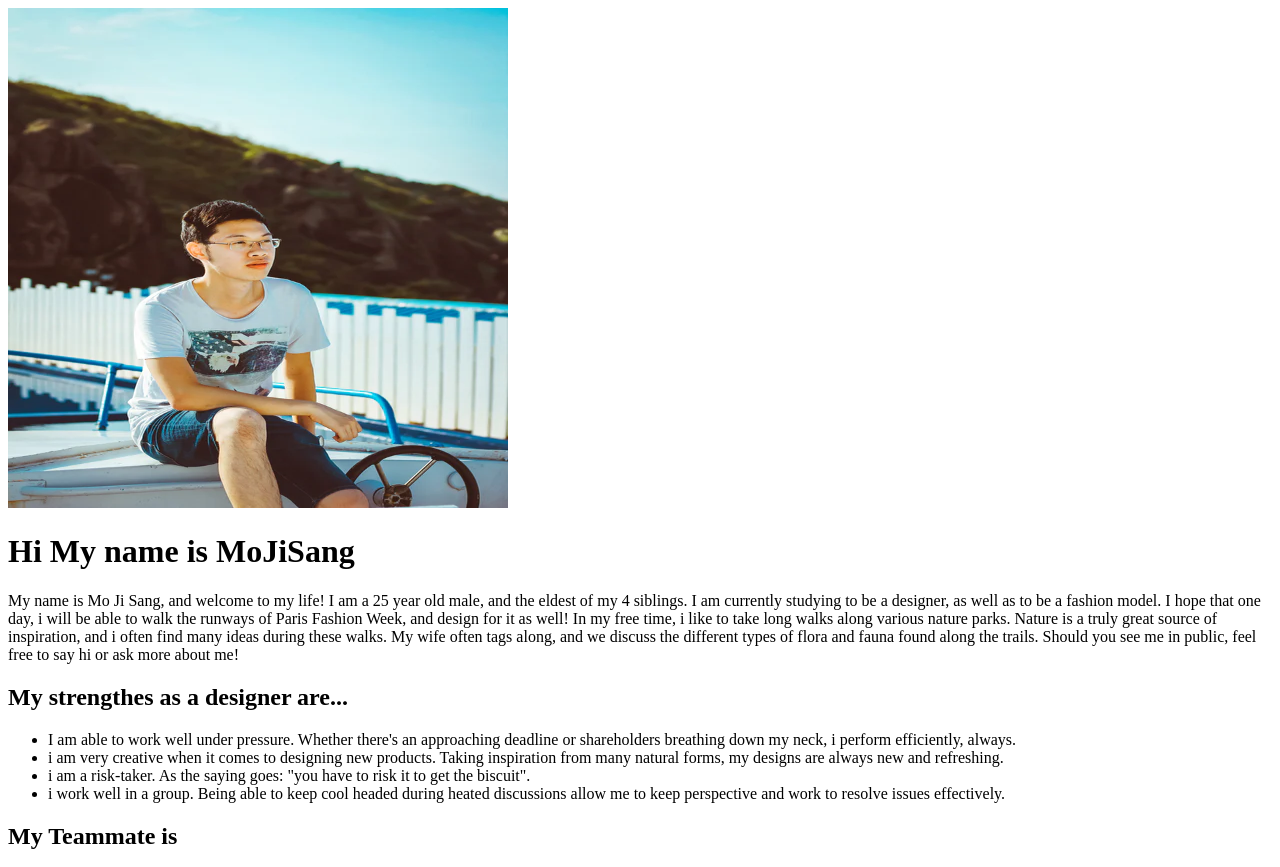
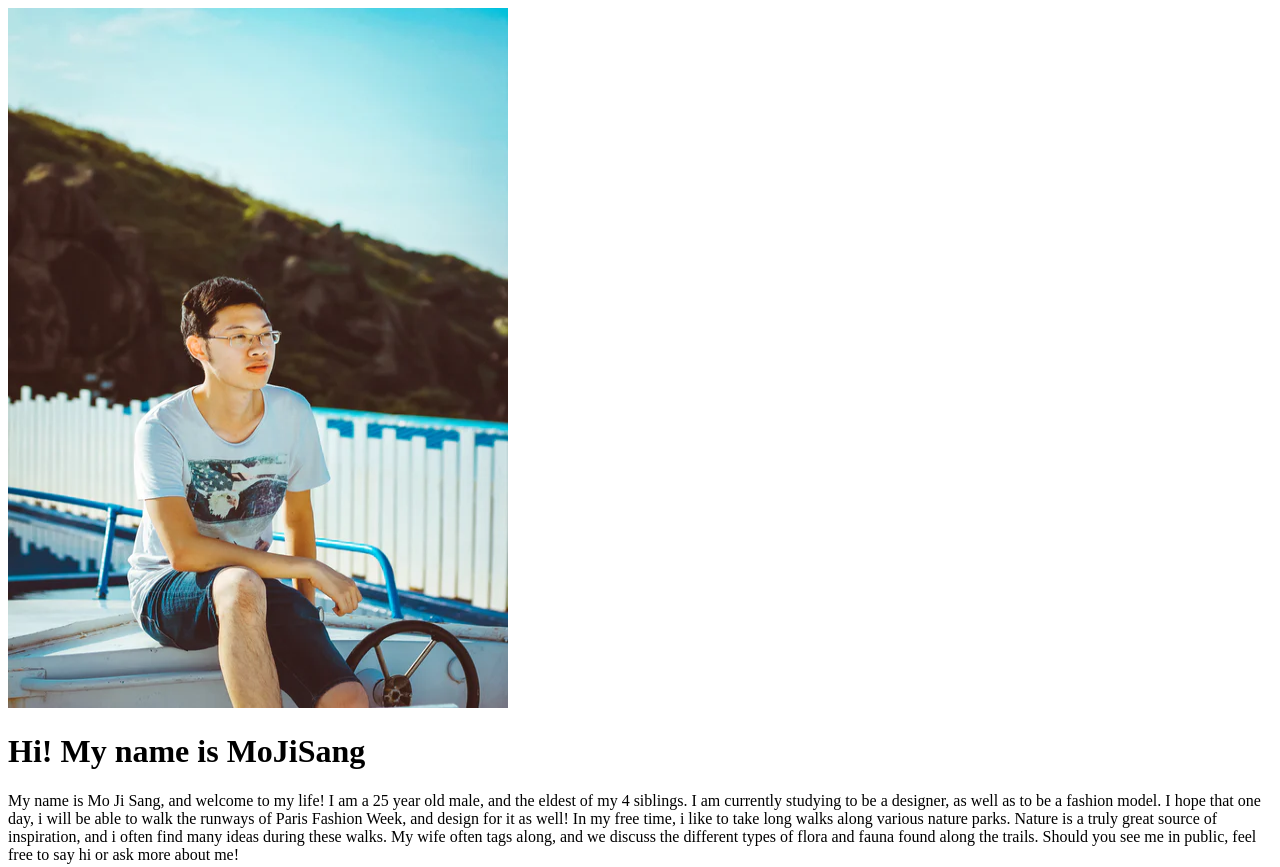
Before and after one commit to leongdarryl/id2116, a plain HTML site: page MoJiSang.html in a window 1280 px wide. Shown: the top 867 px of the page. Drawn offline with Linux system fonts and the light colour scheme.

Commit message:
picture size

```diff
--- a/MoJiSang.html
+++ b/MoJiSang.html
@@ -6,8 +6,8 @@
   <title>MoJiSang</title>
 </head>
 <body>
-  <img src="image/mo ji sang.png" alt="short description" style="width:500px;height:500px;">
-   <h1>Hi My name is MoJiSang</h1>
+  <img src="image/mo ji sang.png" alt="short description" style="width:500px;height:700px;">
+   <h1>Hi! My name is MoJiSang</h1>
    <p>My name is Mo Ji Sang, and welcome to my life! I am a 25 year old male, and the eldest of my 4 siblings. I am currently studying to be a designer, as well as to be a fashion model. I hope that one day, i will be able to walk the runways of Paris Fashion Week, and design for it as well!
 
     In my free time, i like to take long walks along various nature parks. Nature is a truly great source of inspiration, and i often find many ideas during these walks. My wife often tags along, and we discuss the different types of flora and fauna found along the trails.
```
